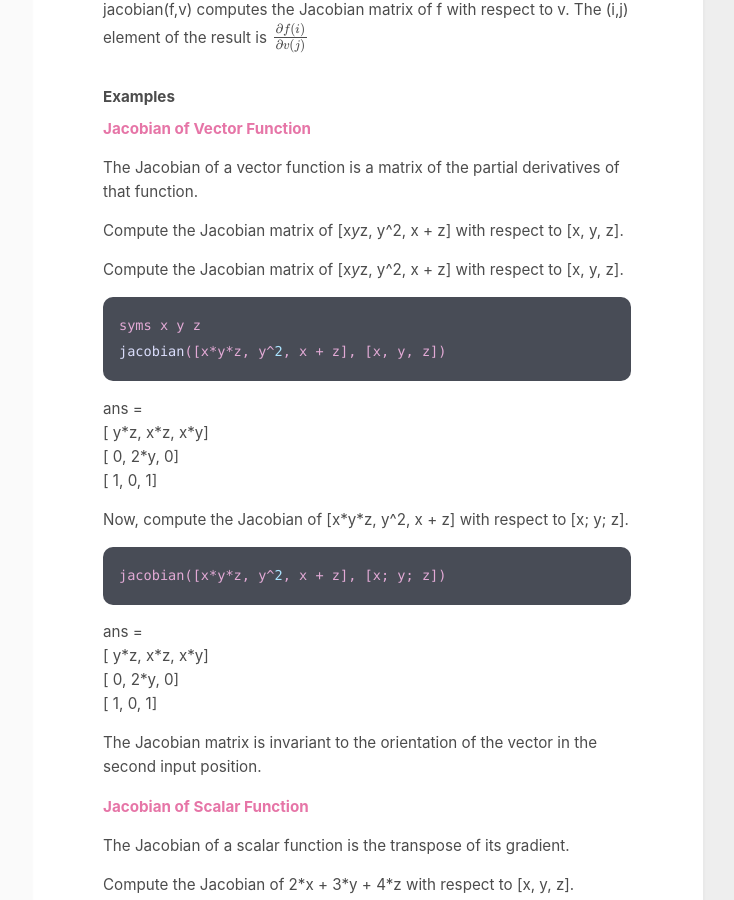
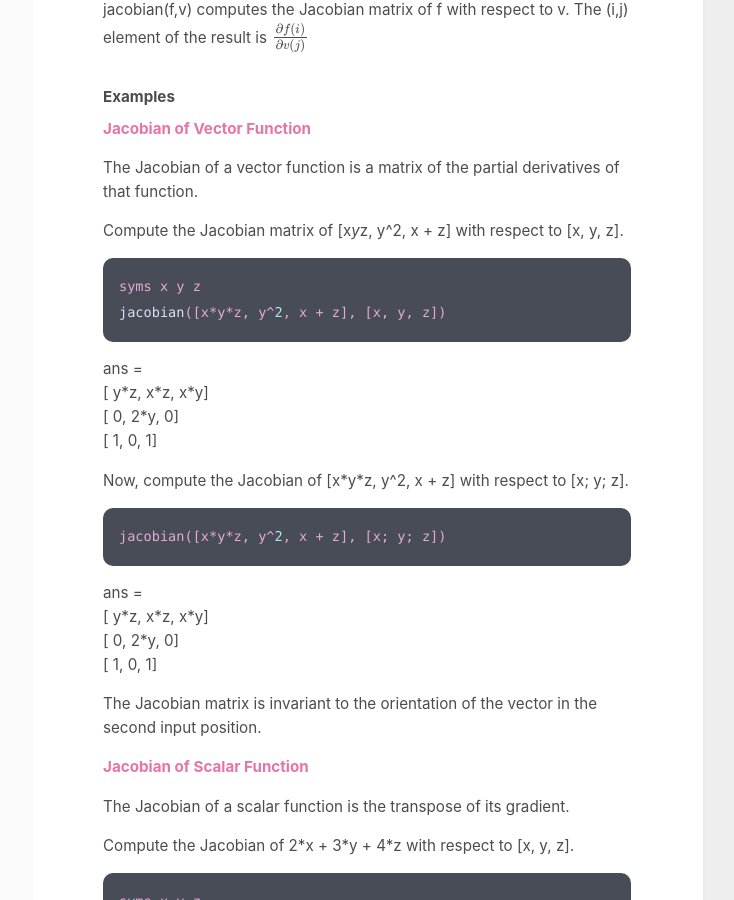
Before and after one commit to Joy3Luo/Joy3luo.github.io, a Jekyll site: the page built from _posts/2020-10-09-Jacobian.md, in a window 1280 px wide and 900 px high, scrolled down 490 px. Shown: the whole window, without its empty margins (417-1151 px from the left). Built offline with Jekyll 4.4.1, drawn with Linux system fonts in a browser that asks for light colours; formulas are drawn with MathJax 3.

Commit message:
Update 2020-10-09-Jacobian.md

```diff
--- a/_posts/2020-10-09-Jacobian.md
+++ b/_posts/2020-10-09-Jacobian.md
@@ -33,8 +33,6 @@ jacobian(f,v) computes the Jacobian matrix of f with respect to v. The (i,j) ele
 **<font color= E675A7> Jacobian of Vector Function</font>**
 
 The Jacobian of a vector function is a matrix of the partial derivatives of that function.
-
-Compute the Jacobian matrix of [x*y*z, y^2, x + z] with respect to [x, y, z].
 
 Compute the Jacobian matrix of [x*y*z, y^2, x + z] with respect to [x, y, z].
 
```
